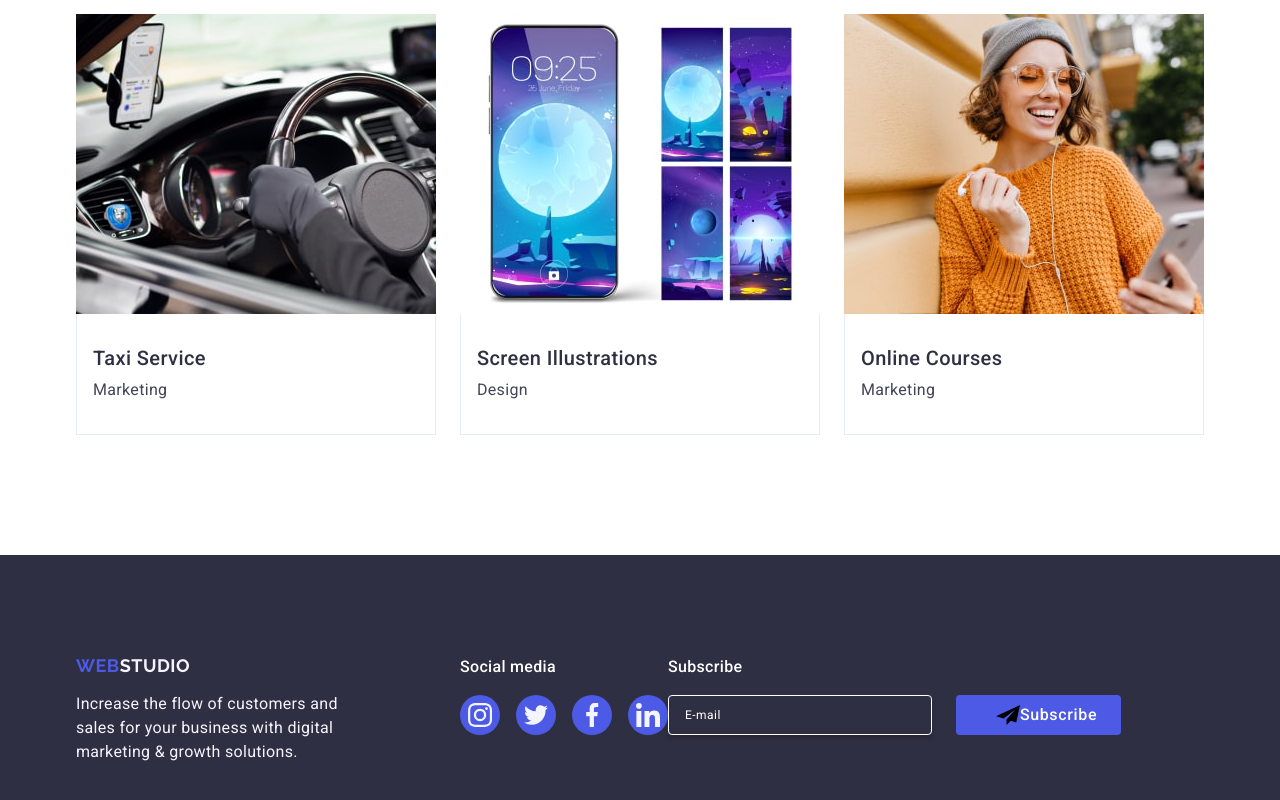
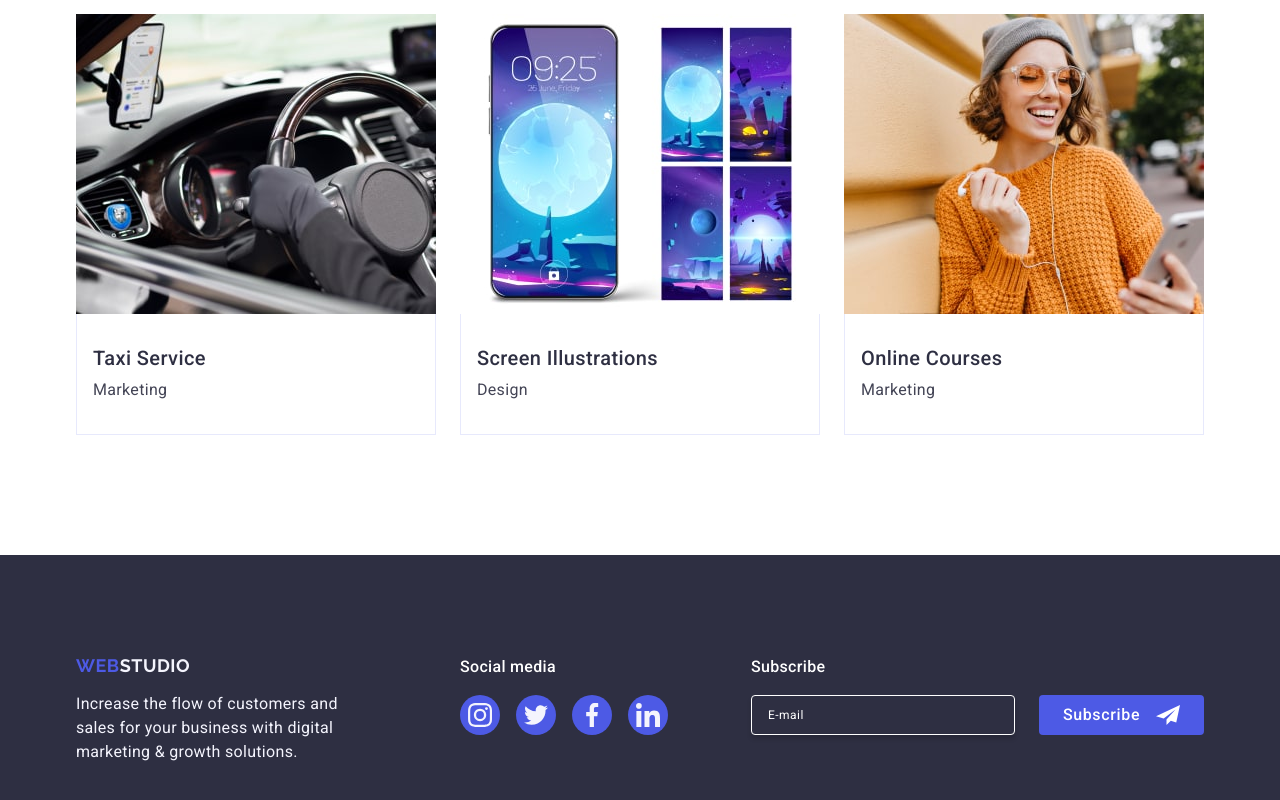
Before and after one commit to MegaZalt/goit-markup-hw-05, a plain HTML site: page index.html in a window 1280 px wide. Shown: the part 2628-3428 px from the top of the page. Drawn offline with nearby package versions, Linux system fonts and the light colour scheme.

Commit message:
subscribe

```diff
--- a/css/styles.css
+++ b/css/styles.css
@@ -479,6 +479,10 @@ ul {
     fill: #f4f4fd;
 }
 
+.subscribe-content {
+    margin-left: auto;
+}
+
 .footer-text-subscribe {
     margin-bottom: 16px;
     font-weight: 500;
@@ -531,6 +535,7 @@ input::placeholder {
 
 .form-content-icon {
     margin-left: 16px;
+    fill: #ffffff;
 }
 
 .modal-overlay {
--- a/index.html
+++ b/index.html
@@ -391,10 +391,10 @@
                     </label>
 
                     <button class="bth-subscribe" type="submit">
+                        Subscribe
                         <svg class="form-content-icon" width="24" height="24">
                             <use href="./images/icon.frame.svg#icon-frame"></use>
                         </svg>
-                        Subscribe
                     </button>
                 </form>
             </div>
```
